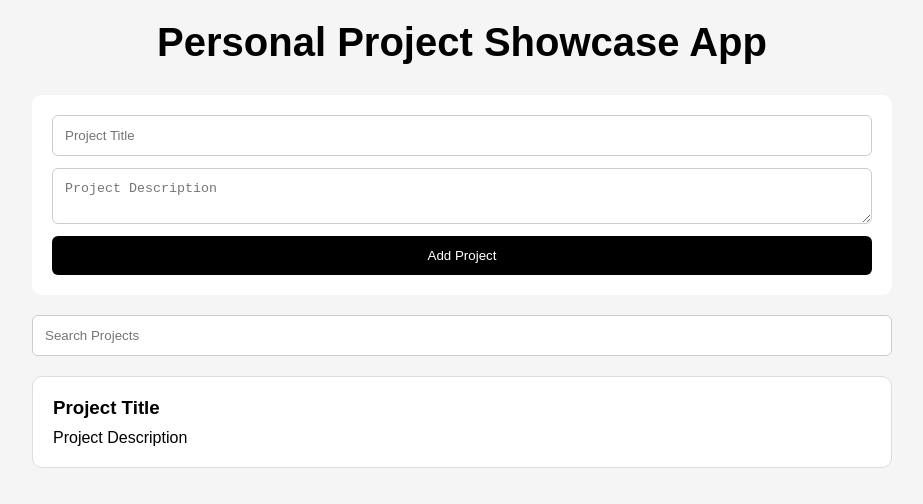
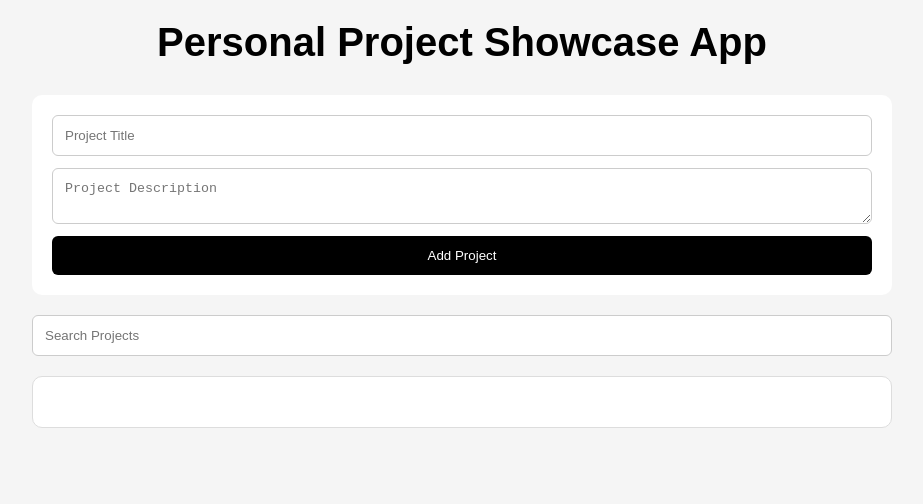
Before and after one commit to MW4NG1/Single-Page-Application, a React (Vite) app: page / in a window 1280 px wide. Shown: the top 504 px of the page, without its empty margins (178-1101 px from the left). Built offline with nearby package versions, Linux system fonts and the light colour scheme.

Commit message:
feat: update ProjectCard component to accept title and description as props

```diff
--- a/src/components/ProjectCard.jsx
+++ b/src/components/ProjectCard.jsx
@@ -1,9 +1,11 @@
 // Displays information for a single project
-function ProjectCard() {
+function ProjectCard({ title, description }) {
   return (
     <div className="project-card">
-      <h3>Project Title</h3>
-      <p>Project Description</p>
+        {/* Project Title */}
+      <h3>{title}</h3>
+      {/* Project Description */}
+      <p>{description}</p>
     </div>
   );
 }
```
